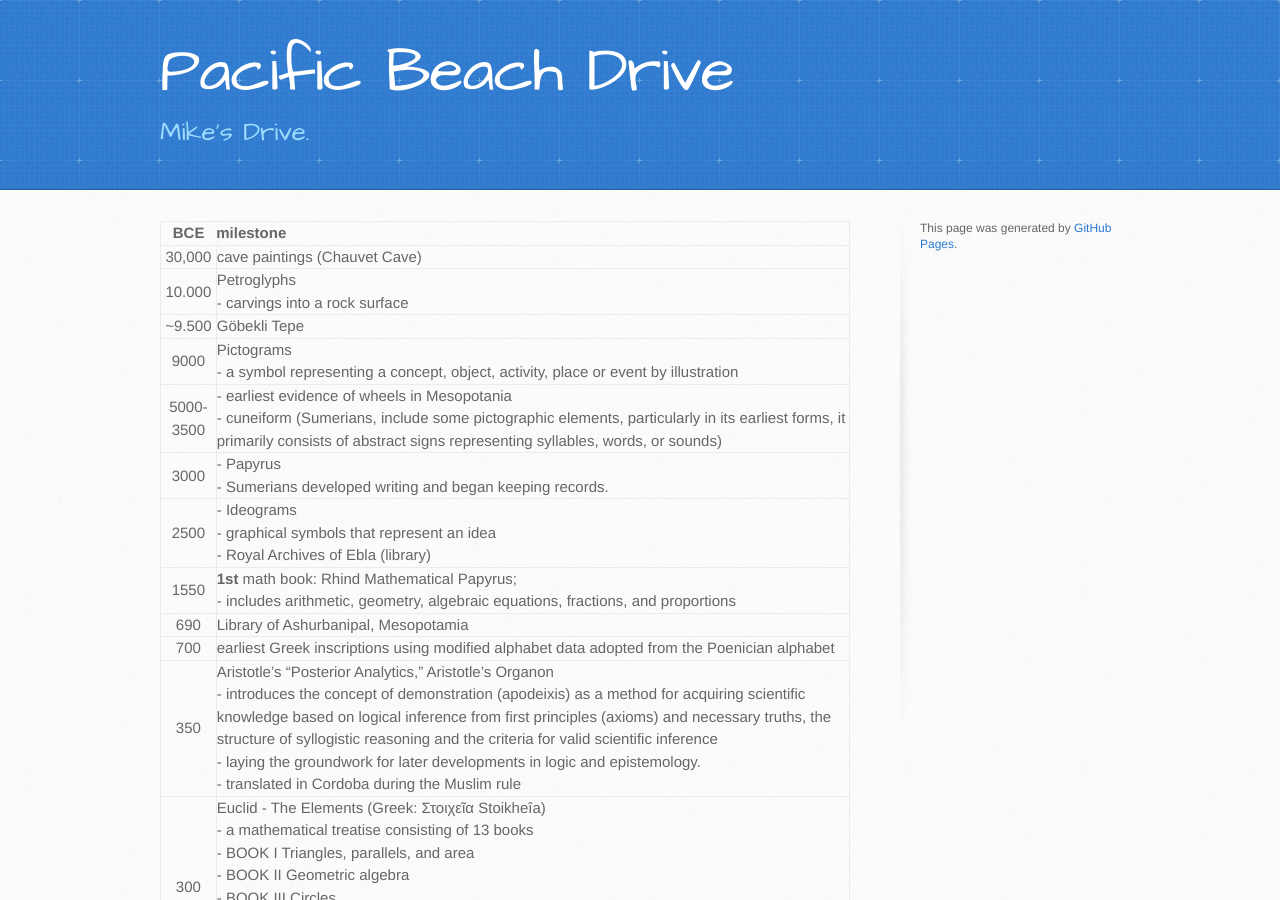
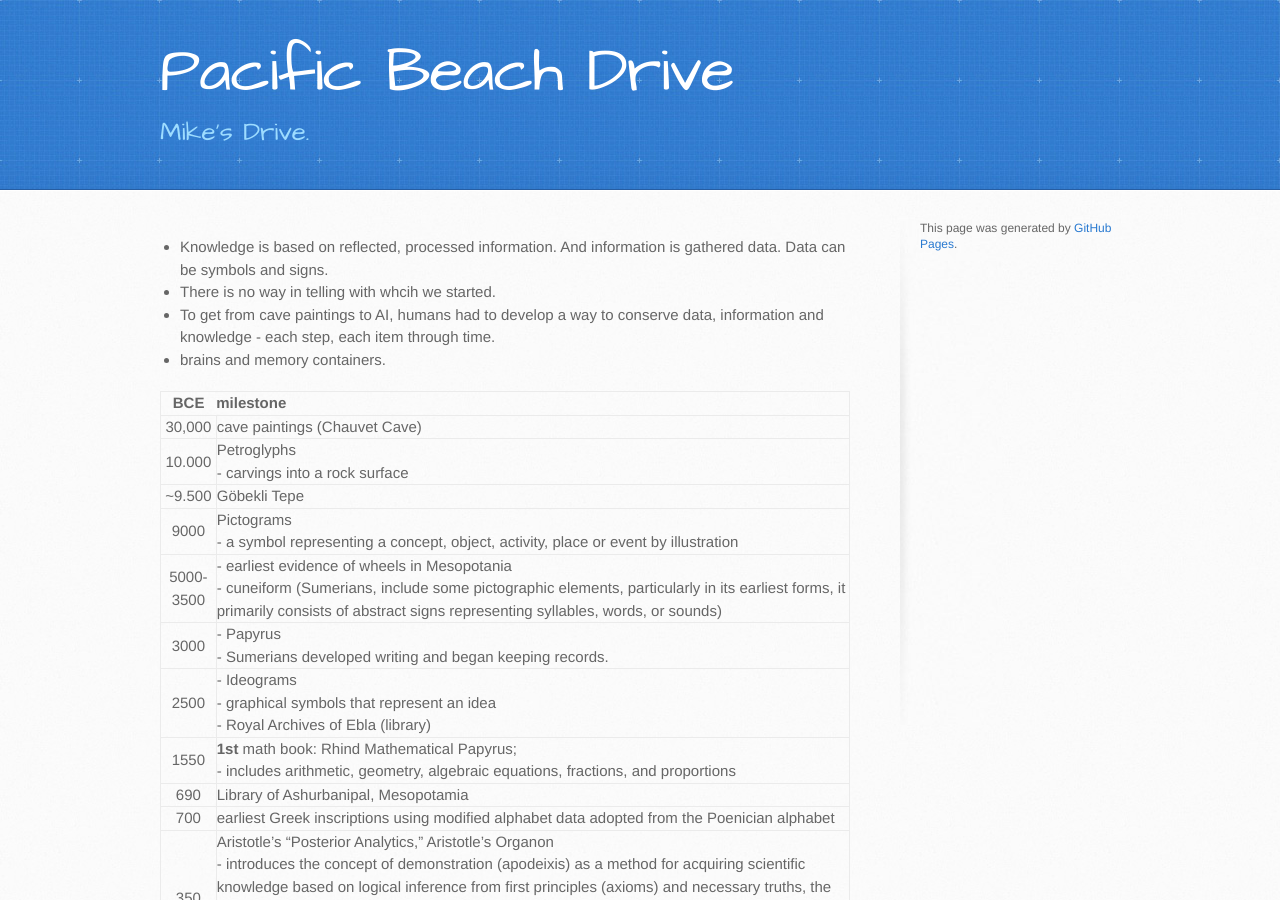
Before and after one commit to trumpfheller/trumpfheller.github.io, a Jekyll site: the page built from epistemologicalTree.md, in a window 1280 px wide and 900 px high. Built offline with Jekyll 4.4.1, drawn with Linux system fonts in a browser that asks for light colours.

Commit message:
Add files via upload

```diff
--- a/epistemologicalTree.md
+++ b/epistemologicalTree.md
@@ -2,6 +2,13 @@
 title: epistemological tree
 layout: default
 ---
+
+
+- Knowledge is based on reflected, processed information. And information is gathered data.
+Data can be symbols and signs.
+- There is no way in telling with whcih we started.
+- To get from cave paintings to AI, humans had to develop a way to conserve data, information and knowledge - each step, each item through time.
+- brains and memory containers.
 
 | <span style="width:250px">**BCE**</span> | **milestone** |
 |---|:---|
```
